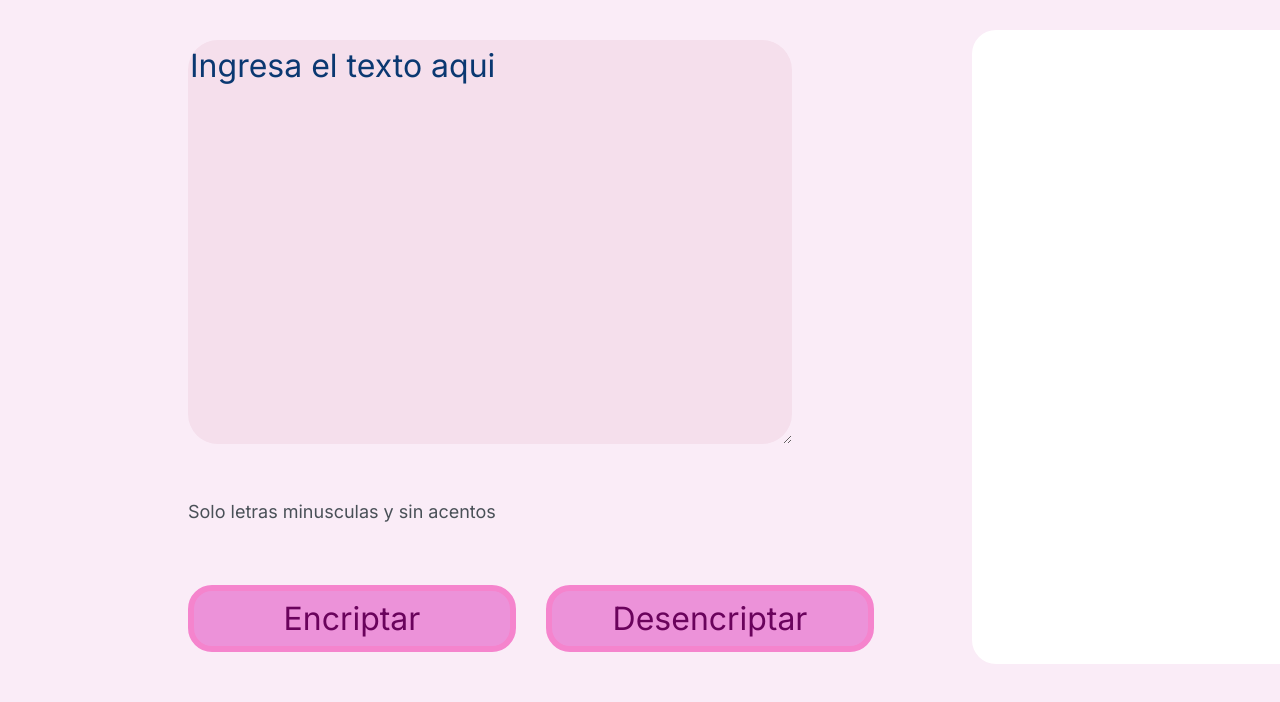
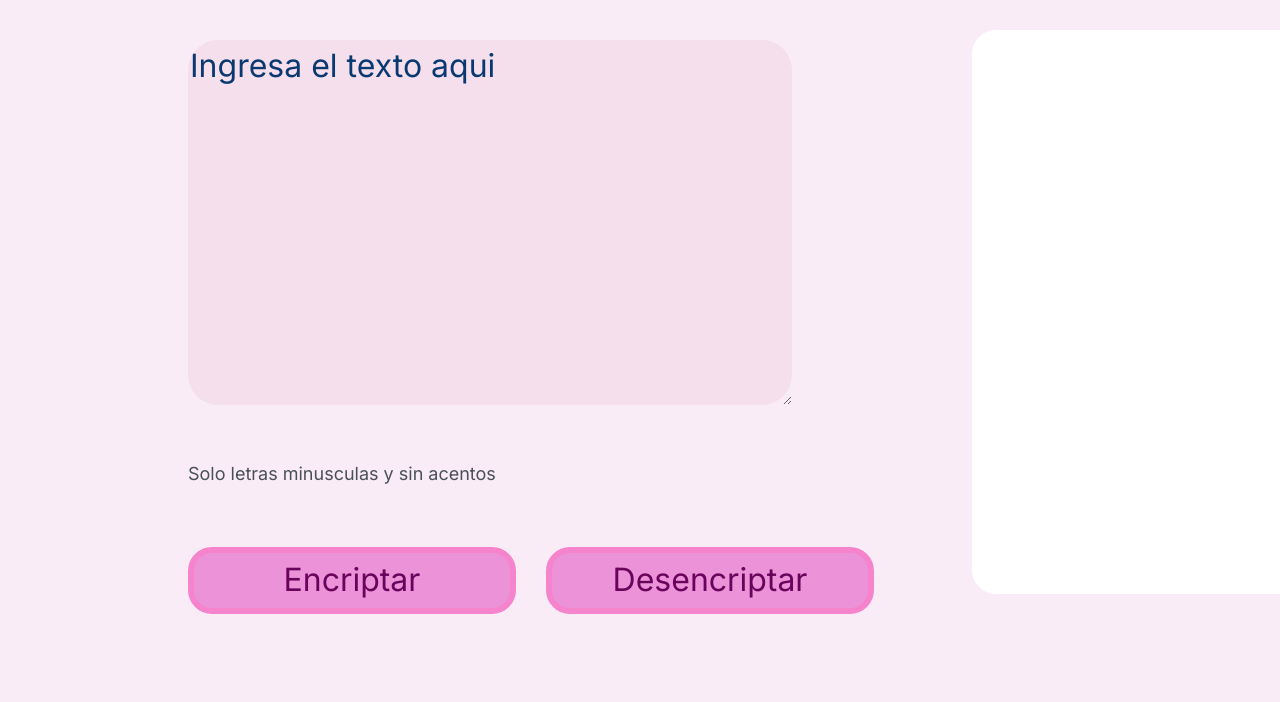
Before and after one commit to tatyalv/encriptador-Alura, a plain HTML site: page index.html in a window 1280 px wide. Shown: the part 70-772 px from the top of the page. Drawn offline with Linux system fonts and the light colour scheme.

Commit message:
Update Style.css

```diff
--- a/Style.css
+++ b/Style.css
@@ -23,7 +23,7 @@ main{
 }
 
 .text-area{
-   height: 400px;
+   height: 50%;
    background: #f5dfec;
    border: none;
    border-radius: 30px;
@@ -38,7 +38,7 @@ main{
    }
 
 .mensaje{
-   height: 630px;
+   height: 70%;
    background: white;
    background-image: url("imagenes/fondo\ mensaje\ o\ pantalla.jfif");
    background-repeat: no-repeat;
```
